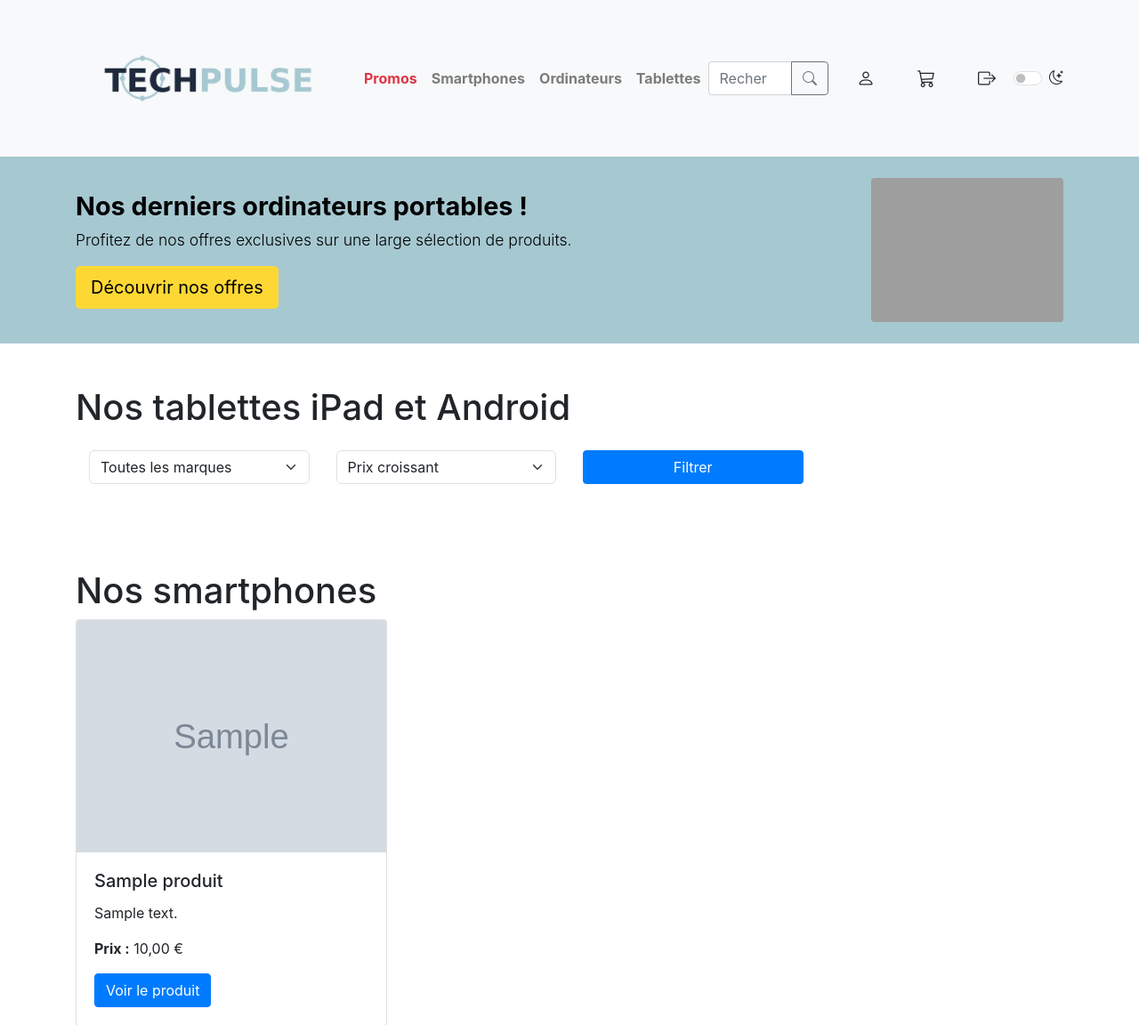
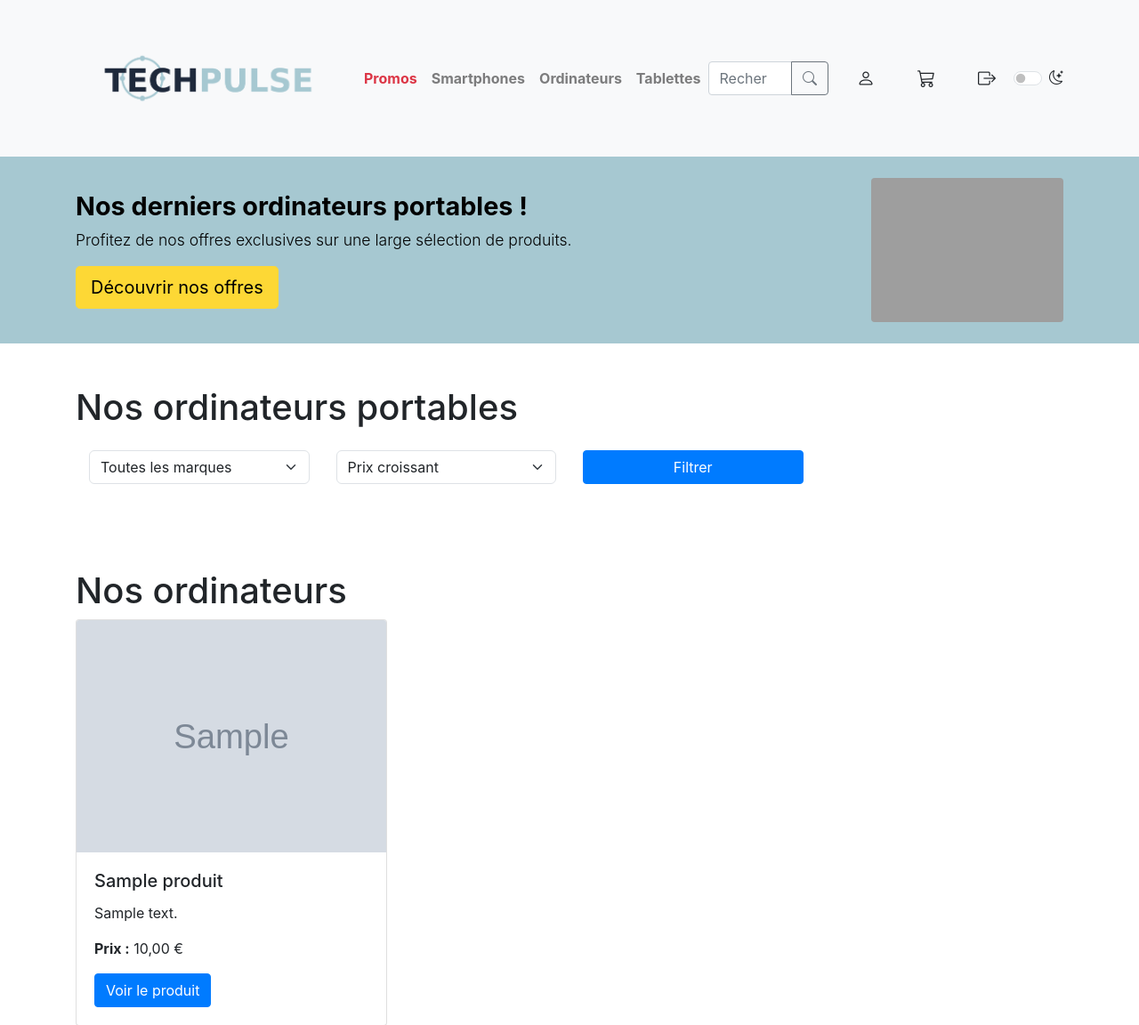
Before and after one commit to jennaram/siteEcommercePHP, a PHP site: page /laptop.php in a window 1280 px wide. Shown: the top 1152 px of the page at 89% size. Run offline with PHP 8.4, Linux system fonts and the light colour scheme; tables that the repository leaves empty or names only in its code hold one stand-in row (values such as "Sample post"); grey boxes marked "Sample" are stand-in pictures; some libraries are stand-ins or nearby versions; grey boxes are pictures that could not be loaded.

Commit message:
modification page ordi alex

```diff
--- a/laptop.php
+++ b/laptop.php
@@ -6,24 +6,24 @@ include 'db.php';
 // Récupérer la connexion à la base de données
 $pdo = getDBConnection();
 
-// Définir l'ID du type de produit "Smartphone"
-$id_type_smartphone = 1; // Remplacez par l'ID correct de votre table `type_produits`
+// Définir l'ID du type de produit "Ordinateur"
+$id_type_ordinateur = 1; // ID correct de votre table `type_produits` pour les ordinateurs
 
-// Requête SQL pour récupérer les smartphones
+// Requête SQL pour récupérer les ordinateurs
 $sql = "SELECT p.id_produits, p.nom, p.prix, p.description, p.images, m.nom_marque
         FROM produits p
         JOIN marques m ON p.id_marques = m.id_marque
-        WHERE p.id_type_produits = :id_type_smartphone";
+        WHERE p.id_type_produits = :id_type_ordinateur";
 $stmt = $pdo->prepare($sql);
-$stmt->execute([':id_type_smartphone' => $id_type_smartphone]);
-$smartphones = $stmt->fetchAll(PDO::FETCH_ASSOC);
+$stmt->execute([':id_type_ordinateur' => $id_type_ordinateur]);
+$ordinateurs = $stmt->fetchAll(PDO::FETCH_ASSOC);
 ?>
 <!DOCTYPE html>
 <html lang="fr" data-bs-theme="light">
 <head>
     <meta charset="UTF-8">
     <meta name="viewport" content="width=device-width, initial-scale=1.0">
-    <title>Smartphones</title>
+    <title>Nos Ordinateurs</title>
     <link href="https://cdn.jsdelivr.net/npm/bootstrap@5.3.0/dist/css/bootstrap.min.css" rel="stylesheet">
     <link rel="stylesheet" href="https://cdn.jsdelivr.net/npm/bootstrap-icons@1.11.3/font/bootstrap-icons.css">
     <style>
@@ -141,12 +141,10 @@ $smartphones = $stmt->fetchAll(PDO::FETCH_ASSOC);
         </div>
     </div>
 
-
-
     <!-- Paragraphe supplémentaire -->
     <div class="content-section-wrapper">
         <div class="container content-section">
-            <h1>Nos tablettes iPad et Android</h1>
+            <h1>Nos ordinateurs portables</h1>
             <!-- Filtres de recherche -->
             <div class="container mt-4">
                 <form method="GET" action="index.php">
@@ -155,7 +153,7 @@ $smartphones = $stmt->fetchAll(PDO::FETCH_ASSOC);
                             <select name="brand" class="form-select">
                                 <option value="">Toutes les marques</option>
                                 <option value="Apple">Apple</option>
-                        <option value="Samsung">Samsung</option>
+                                <option value="HP">HP</option>
                                 <option value="Dell">Dell</option>
                                 <!-- Ajoutez d'autres marques ici -->
                             </select>
@@ -175,22 +173,20 @@ $smartphones = $stmt->fetchAll(PDO::FETCH_ASSOC);
             </div>
         </div>
     </div>
-        </div>
-    </div>
 
-    <!-- Section des smartphones -->
+    <!-- Section des ordinateurs -->
     <div class="content-section-wrapper">
         <div class="container content-section">
-            <h1>Nos smartphones</h1>
+            <h1>Nos ordinateurs</h1>
             <div class="row">
-                <?php foreach ($smartphones as $smartphone) : ?>
+                <?php foreach ($ordinateurs as $ordinateur) : ?>
                     <div class="col-md-4 mb-4">
                         <div class="card h-100">
-                            <img src="images/<?= htmlspecialchars($smartphone['images']) ?>" class="card-img-top" alt="<?= htmlspecialchars($smartphone['nom']) ?>">
+                            <img src="images/<?= htmlspecialchars($ordinateur['images']) ?>" class="card-img-top" alt="<?= htmlspecialchars($ordinateur['nom']) ?>">
                             <div class="card-body">
-                                <h5 class="card-title"><?= htmlspecialchars($smartphone['nom']) ?></h5>
-                                <p class="card-text"><?= htmlspecialchars($smartphone['description']) ?></p>
-                                <p class="card-text"><strong>Prix :</strong> <?= number_format($smartphone['prix'], 2, ',', ' ') ?> €</p>
+                                <h5 class="card-title"><?= htmlspecialchars($ordinateur['nom']) ?></h5>
+                                <p class="card-text"><?= htmlspecialchars($ordinateur['description']) ?></p>
+                                <p class="card-text"><strong>Prix :</strong> <?= number_format($ordinateur['prix'], 2, ',', ' ') ?> €</p>
                                 <a href="#" class="btn btn-primary">Voir le produit</a>
                             </div>
                         </div>
```
Lines whose indentation alone changed are shown as unchanged.
